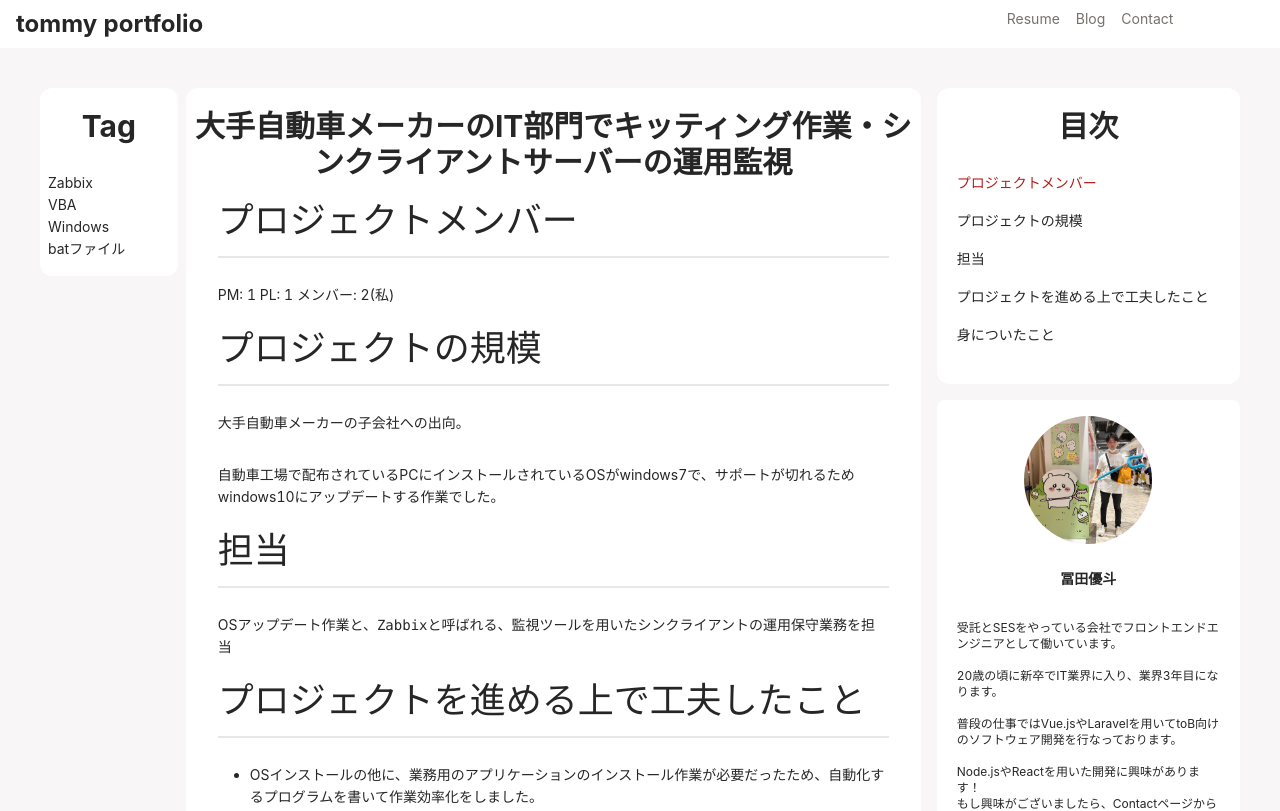
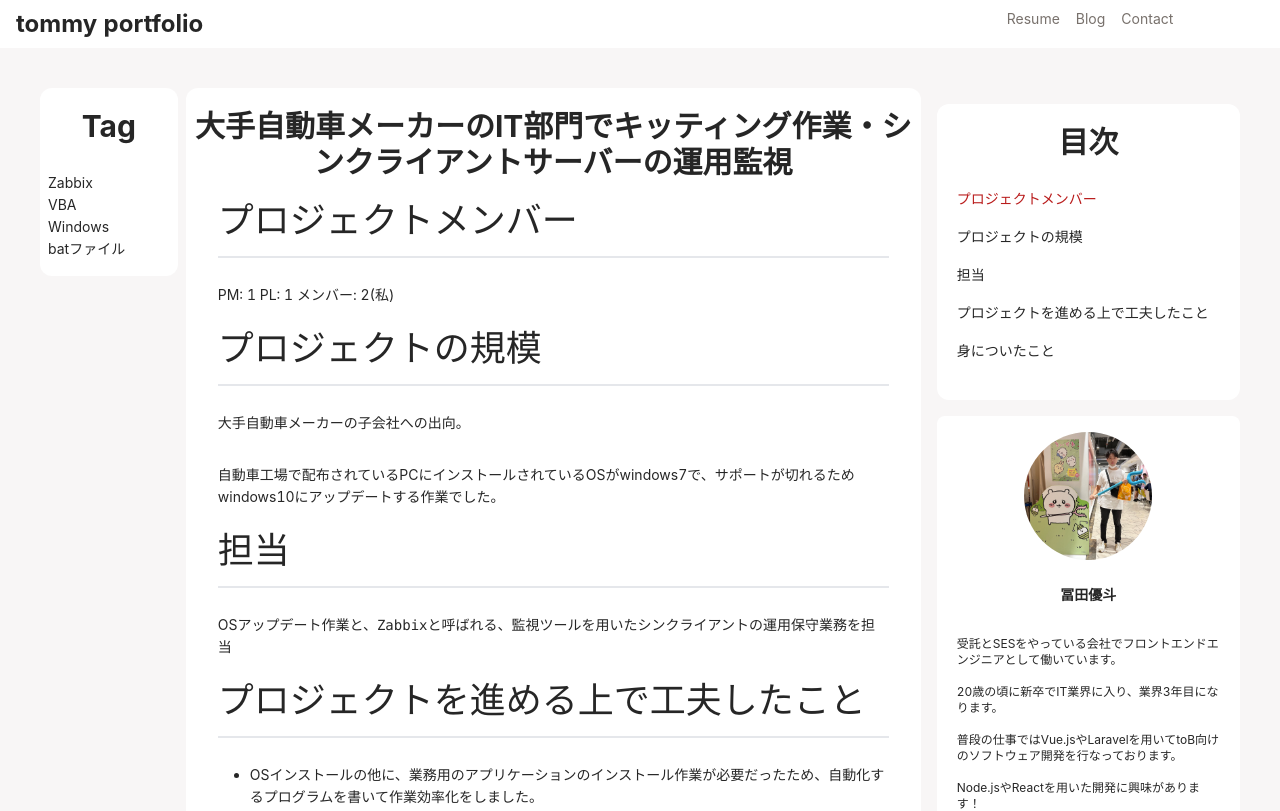
Before and after one commit to yuto-tomita/nextjs-personal-blog, a Next.js app: page /resume/2019-05-01~2020-03-30 in a window 1280 px wide. Shown: the top 811 px of the page. Built offline with nearby package versions, Linux system fonts and the light colour scheme.

Commit message:
軽微なスタイル修正

```diff
--- a/components/article/ArticleContent/ArticleContent.tsx
+++ b/components/article/ArticleContent/ArticleContent.tsx
@@ -85,8 +85,8 @@ const ArticleContent: FC<Props> = ({ title, content, tag }) => {
 
         {/* stickyを効かせるため、空divを挿入 */}
         <div>
-          <div className="sticky top-0">
-            <div className="bg-white rounded-xl pb-4">
+          <div className="md:sticky md:top-0 mt-4">
+            <div className="bg-white rounded-xl pb-4 md:mt-4">
               <Text variant="title" className="text-center py-5">
                 目次
               </Text>
```
